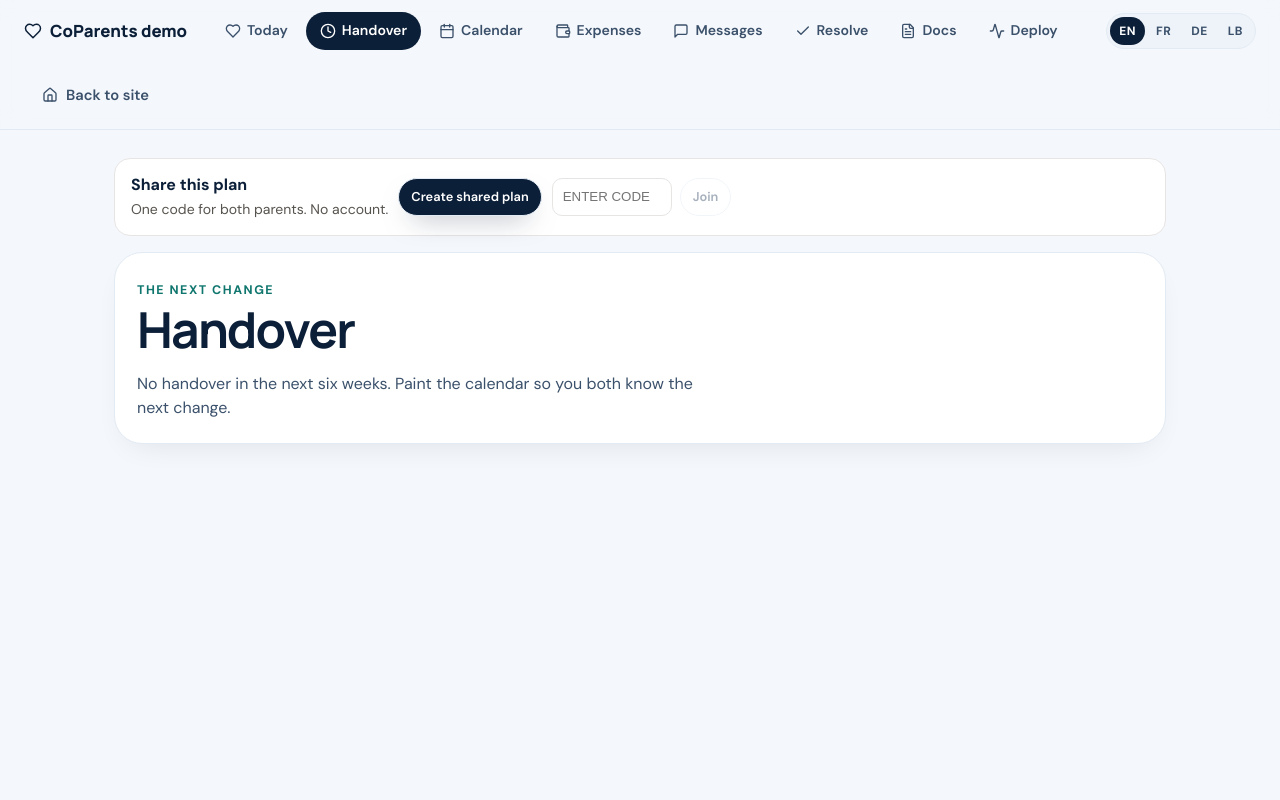
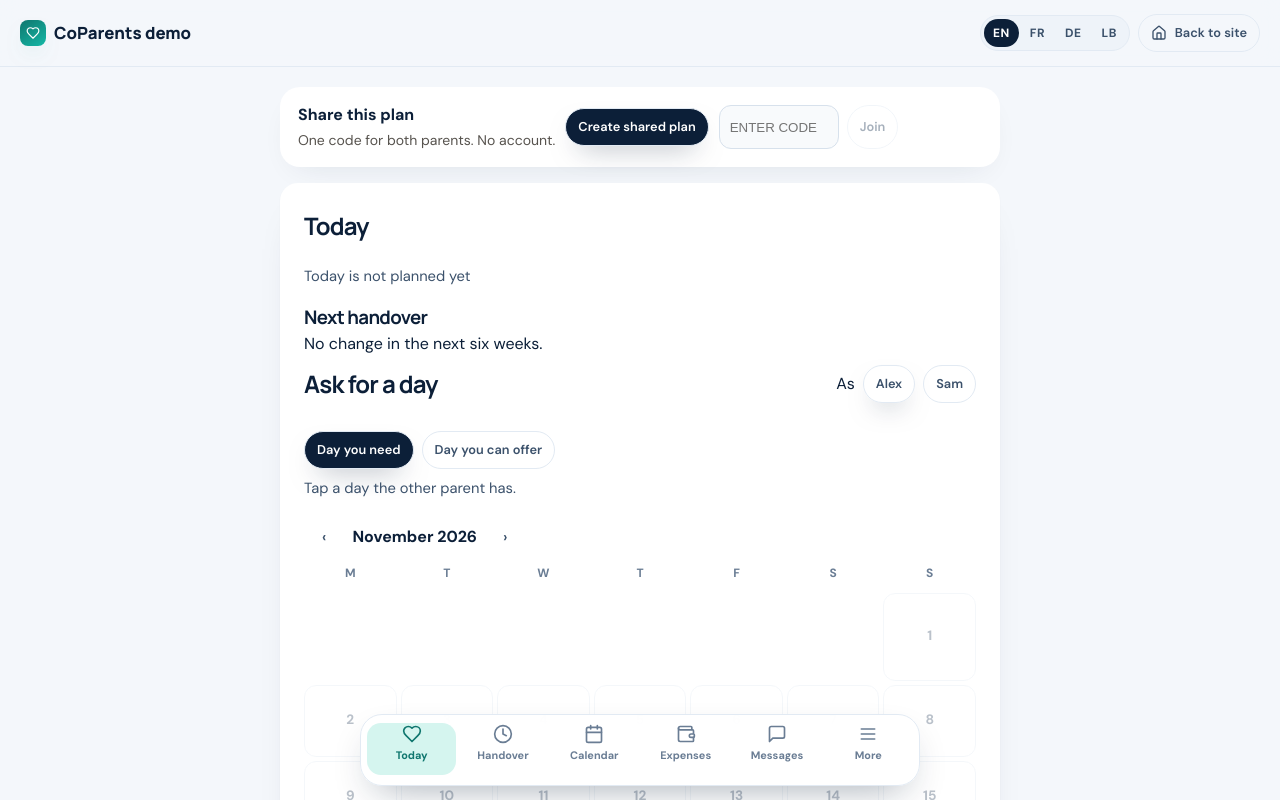
Before and after one commit to EuphoriaLux/react-web-server, a React (Vite) app: page / in a window 1280 px wide. Both pictures are taken after a click on the button "Demo". Shown: the top 800 px of the page. Built offline with nearby package versions, Linux system fonts and the light colour scheme.

Commit message:
Polish the app chrome with a bottom dock and quieter screens.

```diff
--- a/src/main.jsx
+++ b/src/main.jsx
@@ -1128,23 +1128,24 @@ function DeployLog() {
 
 function AppShell({ onExit }) {
   const { tr } = useLang()
-  const [tab, setTab] = useState('handover')
+  const [tab, setTab] = useState('today')
+  const [more, setMore] = useState(false)
+  const primary = [
+    { id: 'today', label: 'Today', Icon: Heart },
+    { id: 'handover', label: 'Handover', Icon: Clock },
+    { id: 'calendar', label: tr.tabCal, Icon: Calendar },
+    { id: 'expenses', label: tr.tabExp, Icon: Wallet },
+    { id: 'messages', label: tr.tabMsg, Icon: MessageSquare },
+  ]
+  function open(id) { setTab(id); setMore(false) }
   return (
     <div className="app-shell">
       <header className="app-header">
-        <div className="app-brand"><Heart size={18} /> {tr.appTitle}</div>
-        <nav className="app-tabs">
-          <button className={tab === 'today' ? 'active' : ''} onClick={() => setTab('today')}><Heart size={16} /> Today</button>
-          <button className={tab === 'handover' ? 'active' : ''} onClick={() => setTab('handover')}><Clock size={16} /> Handover</button>
-          <button className={tab === 'calendar' ? 'active' : ''} onClick={() => setTab('calendar')}><Calendar size={16} /> {tr.tabCal}</button>
-          <button className={tab === 'expenses' ? 'active' : ''} onClick={() => setTab('expenses')}><Wallet size={16} /> {tr.tabExp}</button>
-          <button className={tab === 'messages' ? 'active' : ''} onClick={() => setTab('messages')}><MessageSquare size={16} /> {tr.tabMsg}</button>
-          <button className={tab === 'resolve' ? 'active' : ''} onClick={() => setTab('resolve')}><Check size={16} /> Resolve</button>
-          <button className={tab === 'docs' ? 'active' : ''} onClick={() => setTab('docs')}><FileText size={16} /> {tr.tabDoc}</button>
-          <button className={tab === 'deploy' ? 'active' : ''} onClick={() => setTab('deploy')}><Activity size={16} /> {tr.tabDeploy || 'Deploy'}</button>
-        </nav>
-        <LangSwitch />
-        <button className="btn ghost" type="button" onClick={onExit}><Home size={16} /> {tr.back}</button>
+        <div className="app-brand"><span className="logo-mark small"><Heart size={14} /></span> {tr.appTitle}</div>
+        <div className="app-tools">
+          <LangSwitch />
+          <button className="btn ghost sm" type="button" onClick={onExit}><Home size={16} /> {tr.back}</button>
+        </div>
       </header>
       <main className="app-main">
         <ShareBar />
@@ -1157,6 +1158,25 @@ function AppShell({ onExit }) {
         {tab === 'docs' && <Papers />}
         {tab === 'deploy' && <DeployLog />}
       </main>
+      <nav className="dock" aria-label="App">
+        {primary.map(({ id, label, Icon }) => (
+          <button key={id} type="button" className={tab === id ? 'on' : ''} onClick={() => open(id)}>
+            <Icon size={20} />
+            <span>{label}</span>
+          </button>
+        ))}
+        <button type="button" className={more || ['resolve', 'docs', 'deploy'].includes(tab) ? 'on' : ''} onClick={() => setMore((v) => !v)}>
+          <Menu size={20} />
+          <span>More</span>
+        </button>
+      </nav>
+      {more && (
+        <div className="more-sheet">
+          <button type="button" onClick={() => open('resolve')}><Check size={16} /> Resolve</button>
+          <button type="button" onClick={() => open('docs')}><FileText size={16} /> {tr.tabDoc}</button>
+          <button type="button" onClick={() => open('deploy')}><Activity size={16} /> {tr.tabDeploy || 'Deploy'}</button>
+        </div>
+      )}
     </div>
   )
 }
--- a/src/style.css
+++ b/src/style.css
@@ -849,3 +849,88 @@ h1, h2, h3 { font-family: var(--display); letter-spacing: -0.035em; }
 .biff-urgent { display: flex; align-items: center; gap: 8px; text-transform: none; letter-spacing: 0; font-size: 0.95rem; color: var(--ink); }
 .expense-block { margin-bottom: 12px; }
 .expense-block .note-thread { margin-top: 8px; }
+
+/* ─── Polished app chrome ─── */
+.app-header {
+  padding: 14px 20px;
+  justify-content: space-between;
+  gap: 12px;
+}
+.app-tools { display: flex; align-items: center; gap: 8px; margin-left: auto; }
+.app-main { padding: 20px 20px 108px; max-width: 760px; }
+.app-panel, .handover-screen {
+  border: 0;
+  box-shadow: 0 1px 2px rgba(12, 31, 56, 0.04), 0 18px 40px -28px rgba(12, 31, 56, 0.28);
+}
+.share-bar {
+  border: 0;
+  box-shadow: var(--shadow-soft);
+  border-radius: 20px;
+  padding: 16px 18px;
+}
+.share-bar input, .add-form input, .add-form select, .hand-facts input {
+  min-height: 44px;
+  border-radius: 12px;
+  border-color: #d7e1ec;
+  background: #f8fafc;
+}
+.dock {
+  position: fixed;
+  left: 50%;
+  bottom: 14px;
+  transform: translateX(-50%);
+  width: min(560px, calc(100% - 20px));
+  display: grid;
+  grid-template-columns: repeat(6, 1fr);
+  gap: 2px;
+  padding: 8px 6px 10px;
+  background: rgba(255, 255, 255, 0.94);
+  border: 1px solid var(--line);
+  border-radius: 22px;
+  box-shadow: 0 16px 40px -18px rgba(12, 31, 56, 0.45);
+  backdrop-filter: blur(16px);
+  z-index: 50;
+}
+.dock button {
+  display: flex;
+  flex-direction: column;
+  align-items: center;
+  gap: 3px;
+  min-height: 52px;
+  border-radius: 14px;
+  color: var(--muted);
+  font-size: 0.68rem;
+  font-weight: 700;
+}
+.dock button.on { color: var(--teal-deep); background: var(--teal-soft); }
+.more-sheet {
+  position: fixed;
+  right: 16px;
+  bottom: 92px;
+  z-index: 60;
+  display: flex;
+  flex-direction: column;
+  gap: 4px;
+  padding: 8px;
+  background: white;
+  border-radius: 16px;
+  box-shadow: var(--shadow);
+  border: 1px solid var(--line);
+}
+.more-sheet button {
+  display: flex;
+  align-items: center;
+  gap: 8px;
+  padding: 12px 14px;
+  border-radius: 12px;
+  font-weight: 600;
+  color: var(--ink);
+  min-width: 160px;
+}
+.more-sheet button:hover { background: #f4f7fb; }
+@media (max-width: 720px) {
+  .app-header { padding: 12px 14px; }
+  .app-tools .btn span, .app-tools .btn { font-size: 0.85rem; }
+  .app-main { padding: 14px 12px 108px; }
+  .dock { bottom: 10px; }
+}
```
